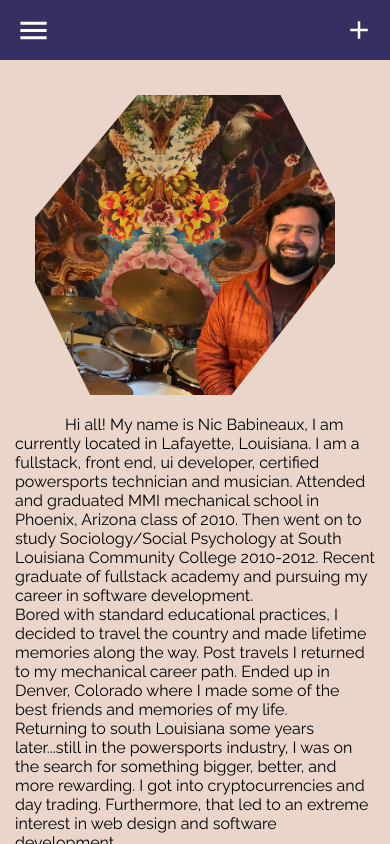
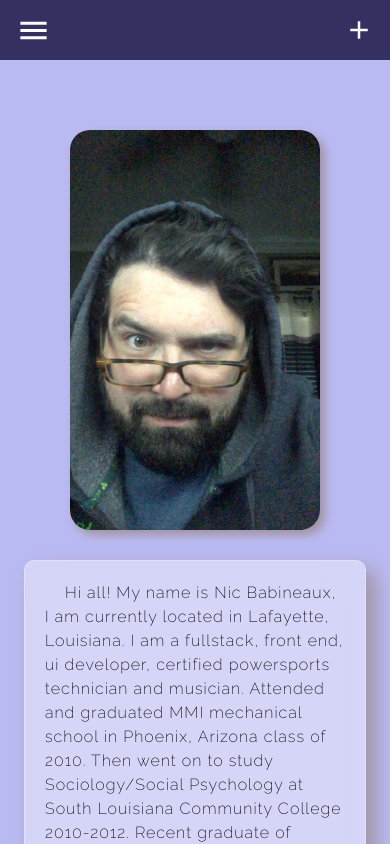
Before and after one commit to NicBab/portfolioSite, a React (Create React App) app: page /bio in a window 390 px wide. Shown: the top 844 px of the page. Built offline with nearby package versions, Linux system fonts and the light colour scheme.

Commit message:
more responsive css 870px & 1200px

```diff
--- a/src/components/about/About.css
+++ b/src/components/about/About.css
@@ -39,7 +39,7 @@
     box-shadow: rgba(126, 126, 126, 0.24) 20px 20px 20px;
 }
 
-.aboutImg {
+.drumPic {
     width: 100%;
     height: 100%;
     object-fit: cover;
@@ -68,6 +68,16 @@
 
 .a-desc {
     font-weight: 300;
+    /* background: rgba(255, 255, 255, 0.39);
+    border-radius: 16px;
+    box-shadow: 0 4px 30px rgba(0, 0, 0, 0.1);
+    backdrop-filter: blur(18.8px);
+    -webkit-backdrop-filter: blur(18.8px);
+    border: 1px solid rgba(255, 255, 255, 0.3);
+    padding: 20px;
+    margin: 50px;
+    border-radius: 10px;
+    box-shadow: 8px 8px 20px rgb(161, 147, 161); */
 }
 
 .moreAboutBtn {
@@ -98,6 +108,9 @@
         display: flex;
         flex-direction: column;
     }
+    .aboutLeft {
+        min-height: 350px;
+    }
     .cardBackground {
         position: absolute;
         top: 30px;
--- a/src/components/about/About.jsx
+++ b/src/components/about/About.jsx
@@ -1,16 +1,16 @@
 import React from "react";
 import { Link } from "react-router-dom";
 import "./About.css";
-import ME from "../../image/AD9772C5-CF2B-41C2-9C6A-7D97D7EC8D35_1_105_c.jpeg";
+import drumPic from "../../image/IMG_3364.jpeg";
 import ArrowForwardIcon from "@mui/icons-material/ArrowForward";
 
 const About = () => {
   return (
     <div className="about">
       <div className="aboutLeft">
-        <div className="cardBackground" />
+        <div className="cardBackground"></div>
         <div className="aboutCard">
-          <img src={ME} alt="" className="aboutImg" />
+          <img src={drumPic} alt="" className="drumPic" />
         </div>
       </div>
 
@@ -20,7 +20,7 @@ const About = () => {
           It is a long established fact that a reader will be distracted by the
           readable content.
         </p>
-        <p className="aboutDesc">
+        <p className="a-desc">
           Lorem ipsum dolor sit amet, consectetur adipiscing elit, sed do
           eiusmod tempor incididunt ut labore et dolore magna aliqua. Ut enim ad
           minim veniam, quis nostrud exercitation ullamco laboris nisi ut
@@ -33,6 +33,7 @@ const About = () => {
             <ArrowForwardIcon />
           </button>
         </Link>
+
       </div>
     </div>
   );
--- a/src/components/projects/Projects.css
+++ b/src/components/projects/Projects.css
@@ -45,7 +45,7 @@
         display: flex;
         justify-content: center;
         flex-wrap: wrap;
-        min-height: 1000px;
+        height: 1000px;
     }
 
     .itemCard {
--- a/src/components/topbar/Topbar.css
+++ b/src/components/topbar/Topbar.css
@@ -7,10 +7,10 @@
     background-color: #363062;
     position: sticky;
     top: 0;
-    z-index: 999;
+    z-index: 1000;
 }
 
-@media screen and (max-width: 800px) {
+@media screen and (max-width: 870px) {
     .topBar {
         justify-content: space-between;
     }
--- a/src/pages/bioPg/BioPg.css
+++ b/src/pages/bioPg/BioPg.css
@@ -1,15 +1,63 @@
-.bioWrapper {
-    height: 1200px;
+.bioPgWrapper {
+    height: 100%;
     display: flex;
     align-items: center;
     flex-direction: column;
     background-color: rgb(186, 186, 242);
 }
 
+/* .bioCardBackground {
+    display: flex;
+    justify-content: center;
+    align-items: center;
+    position: absolute;
+    top: 100px;
+    left: 100px;
+    height: 400px;
+    width: 250px;
+    background-color: rgb(55, 27, 53);
+    border-radius: 30px;
+    box-shadow: inset 0 0 0 200px rgba(255, 255, 255, 0.08);
+    opacity: 0.4;
+    filter: blur(4px);
+    z-index: 1;
+} */
+
+.bioDescWrapper {
+    display: flex;
+    align-items: center;
+    flex-direction: row;
+    padding: 20px;
+    margin: 20px;
+    border-radius: 20px;
+}
+
+.meImg {
+    box-shadow: 5px 5px 10px rgb(161, 147, 161);
+    object-fit: cover;
+    border-radius: 20px;
+    height: 400px;
+    width: 250px;
+    margin: 30px;
+    z-index: 2;
+}
+
 .bioDesc {
-    padding: 25px;
-    text-indent: 50px;
-    background-color: #E9D5CA;
+    text-indent: 20px;
+    letter-spacing: 1px;
+    line-height: 1.5;
+    font-weight: 300;
+    max-width: 800px;
+    background: rgba(255, 255, 255, 0.39);
+    border-radius: 16px;
+    box-shadow: 0 4px 30px rgba(0, 0, 0, 0.1);
+    backdrop-filter: blur(18.8px);
+    -webkit-backdrop-filter: blur(18.8px);
+    border: 1px solid rgba(255, 255, 255, 0.3);
+    padding: 20px;
+    border-radius: 10px;
+    box-shadow: 10px 10px 20px rgb(161, 147, 161);
+    z-index: 999;
 }
 
 .contactMeBtn {
@@ -25,19 +73,16 @@
     color: white;
     letter-spacing: 1px;
     margin-top: 20px;
-    box-shadow: 10px 10px 20px  rgb(161, 147, 161);
+    box-shadow: 5px 5px 10px rgb(161, 147, 161);
     /* box-shadow: 2px 2px 8px rgb(55, 27, 53); */
 }
+
 .contactMeBtn:hover {
     color: #99FEFF;
 }
 
-.drumPic {
-    height: 400px;
-    width: 400px;
-    float: left;
-    padding: 20px;
-    clip-path: polygon(40% 1%, 75% 0%, 100% 48%, 63% 95%, 25% 100%, 0 49%);
+.certs {
+    margin: 20px;
 }
 
 .certCard {
@@ -52,7 +97,7 @@
     height: 425px;
     width: 300px;
     position: relative;
-    box-shadow: 10px 10px 20px  rgb(161, 147, 161);
+    box-shadow: 10px 10px 20px rgb(161, 147, 161);
     /* box-shadow: 6px 6px 10px rgb(55, 27, 53); */
 }
 
@@ -68,23 +113,22 @@
 }
 
 .certDesc {
-
     color: white;
 }
 
-@media screen and (max-width: 800px) {
+@media screen and (max-width: 870px) {
+    .bioDesc {
+        width: 300px;
+    }
     .certs {
         display: flex;
         flex-wrap: wrap;
     }
+}
 
-    .bioDesc {
-        max-width: 100%;
-        padding: 15px;
-    }
-
-    .drumPic {
-        max-width: 300px;
-        max-height: 300px;
+@media screen and (max-width: 1000px) {
+    .bioDescWrapper {
+        display: flex;
+        flex-direction: column;
     }
 }
--- a/src/pages/bioPg/BioPg.jsx
+++ b/src/pages/bioPg/BioPg.jsx
@@ -1,23 +1,25 @@
 import React from "react";
 import { Link } from "react-router-dom";
 import "./BioPg.css";
-import drumPic from "../../image/IMG_3364.jpeg";
+import ME from "../../image/AD9772C5-CF2B-41C2-9C6A-7D97D7EC8D35_1_105_c.jpeg";
 import { bioData } from "../../data";
 import ArrowForwardIcon from "@mui/icons-material/ArrowForward";
 
 const BioPg = () => {
   return (
     <>
-      <div className="bioWrapper">
+      <div className="bioPgWrapper">
+        <div className="bioDescWrapper">
+          {/* <div className="bioCardBackground" /> */}
+          <img src={ME} alt="" className="meImg" />
           <figcaption className="bioDesc">
-          <img src={drumPic} alt="" className="drumPic" />
-          Hi all! My name is Nic Babineaux, I am currently located in Lafayette,
-          Louisiana. I am a fullstack, front end, ui developer, certified
-          powersports technician and musician. Attended and graduated MMI
-          mechanical school in Phoenix, Arizona class of 2010. Then went on to
-          study Sociology/Social Psychology at South Louisiana Community College
-          2010-2012. Recent graduate of fullstack academy and pursuing my career
-          in software development. <br />
+            Hi all! My name is Nic Babineaux, I am currently located in
+            Lafayette, Louisiana. I am a fullstack, front end, ui developer,
+            certified powersports technician and musician. Attended and
+            graduated MMI mechanical school in Phoenix, Arizona class of 2010.
+            Then went on to study Sociology/Social Psychology at South Louisiana
+            Community College 2010-2012. Recent graduate of fullstack academy
+            and pursuing my career in software development. <br />
             Bored with standard educational practices, I decided to travel the
             country and made lifetime memories along the way. Post travels I
             returned to my mechanical career path. Ended up in Denver, Colorado
@@ -28,10 +30,11 @@ const BioPg = () => {
             better, and more rewarding. I got into cryptocurrencies and day
             trading. Furthermore, that led to an extreme interest in web design
             and software development.
-          <br />I enrolled in the Fullstack Academy of software and graduated in
-          2021 and never looked back. Actively operating as a freelance front
-          end and fullstack developer, creating responsive and functional web
-          applications for individual artists and local small businesses!
+            <br />I enrolled in the Fullstack Academy of software and graduated
+            in 2021 and never looked back. Actively operating as a freelance
+            front end and fullstack developer, creating responsive and
+            functional web applications for individual artists and local small
+            businesses!
             <Link to="/contact">
               <button className="contactMeBtn">
                 CONTACT ME
@@ -39,6 +42,8 @@ const BioPg = () => {
               </button>
             </Link>
           </figcaption>
+        </div>
+
         <h2 style={{ padding: "10px" }}>CERTIFICATIONS</h2>
         <div className="certs">
           {bioData.map((item, idx) => (
--- a/src/pages/homePg/HomePg.jsx
+++ b/src/pages/homePg/HomePg.jsx
@@ -3,7 +3,7 @@ import { Intro, About, Contact, Projects,  } from "../../components/compIndex"
 
 const  HomePg = () => {
   return (
-    <div>
+    <div className="homePg">
         <Intro />
         <About />
         <Projects />
--- a/src/pages/portfolioPg/PortfolioPg.jsx
+++ b/src/pages/portfolioPg/PortfolioPg.jsx
@@ -4,7 +4,7 @@ import { Projects } from "../../components/compIndex"
 
 const PortfolioPg = () => {
   return (
-  <div>
+  <div className="portfolioPg">
     <Projects />
   </div>)
 };
```
Lines whose indentation alone changed are shown as unchanged.
